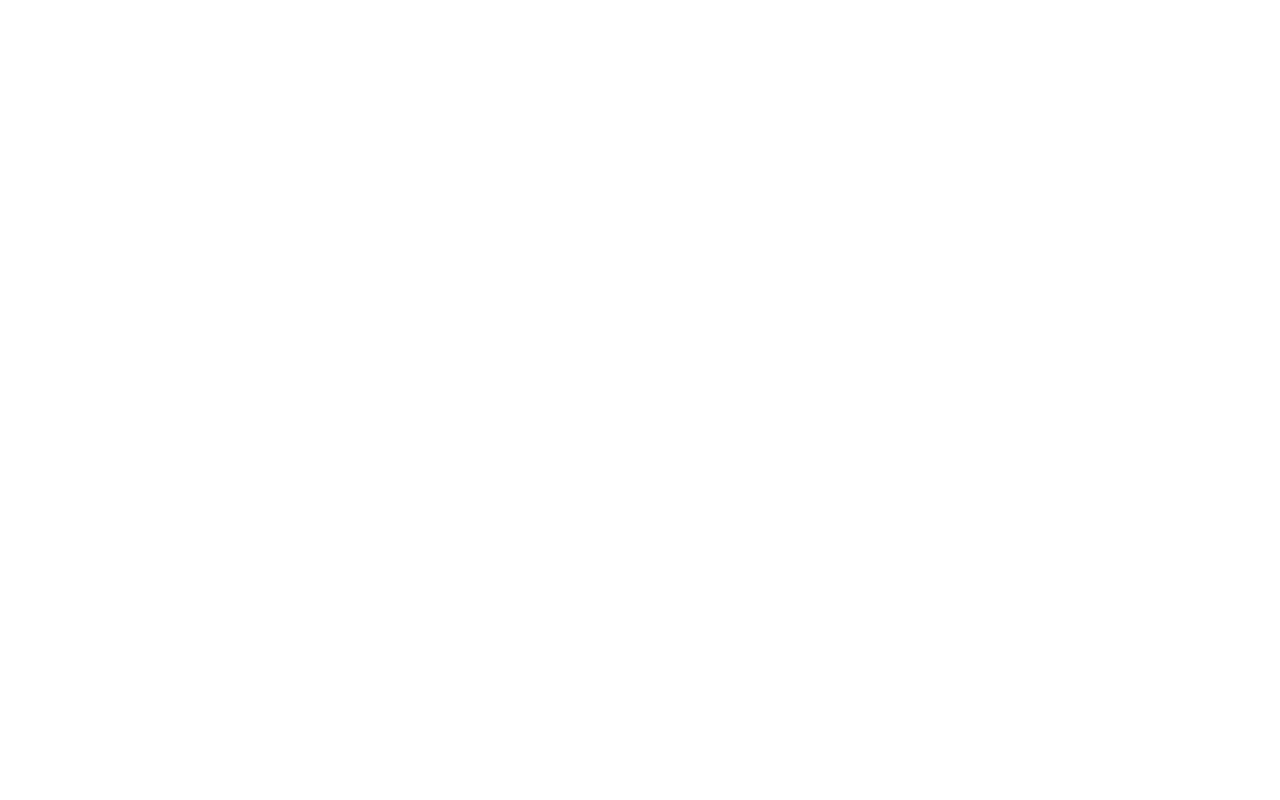
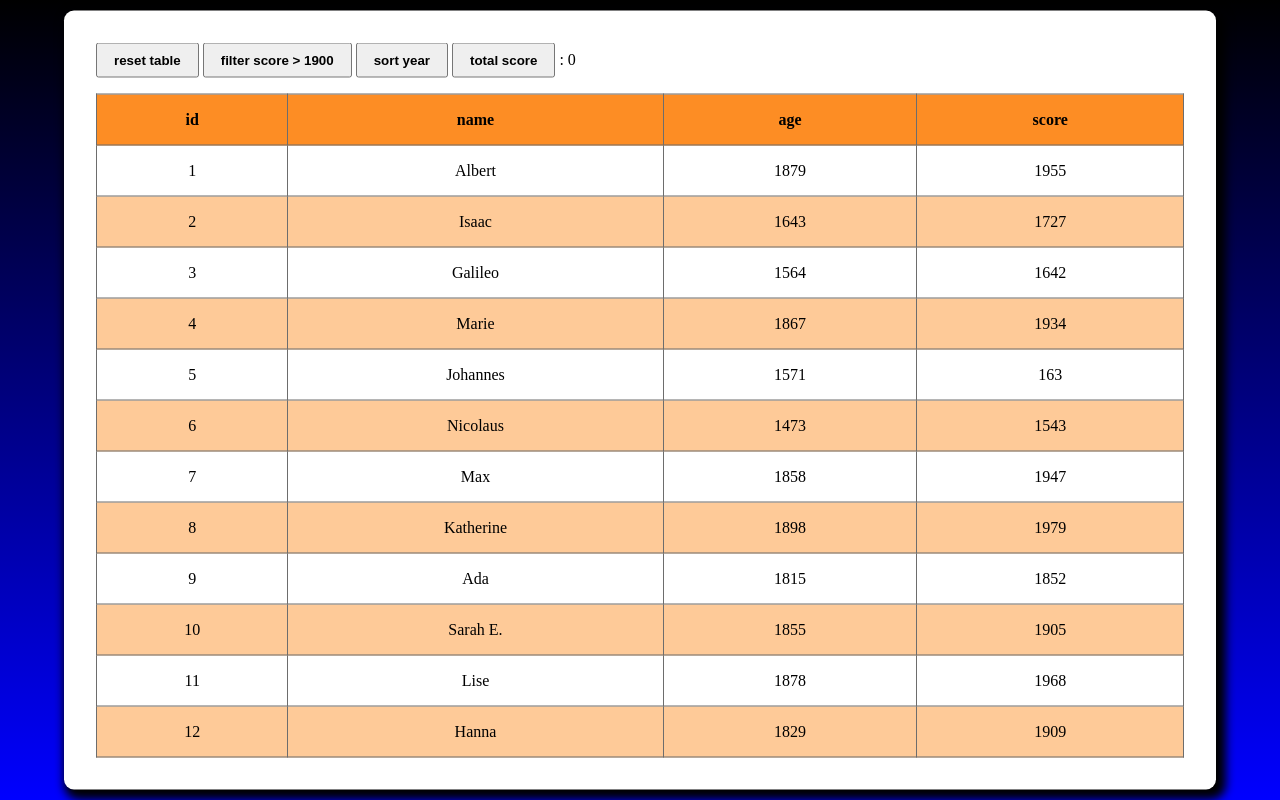
Before and after one commit to BinhNguyen3790/array-cardio, a plain HTML site: page index.html in a window 1280 px wide. Drawn offline with Linux system fonts and the light colour scheme.

Commit message:
finish project

```diff
--- a/index.html
+++ b/index.html
@@ -7,27 +7,27 @@
     <link rel="stylesheet" href="styles.css" />
   </head>
   <body>
+    <div class="boxTable">
+      <div class="tableCt">
+        <div class="actions">
+          <button type="button" id="reset">reset table</button>
+          <button type="button" id="score">filter score > 1900</button>
+          <button type="button" id="sort">sort year</button>
+          <button type="button" id="total">total score</button><span class="result">&nbsp;: 0</span>
+        </div>
         <table class="table">
           <thead>
             <tr>
-          <th></th>
-          <th></th>
-          <th></th>
+              <th>id</th>
+              <th>name</th>
+              <th>age</th>
+              <th>score</th>
             </tr>
           </thead>
-      <tbody>
-        <tr>
-          <td scope="row"></td>
-          <td></td>
-          <td></td>
-        </tr>
-        <tr>
-          <td scope="row"></td>
-          <td></td>
-          <td></td>
-        </tr>
-      </tbody>
+          <tbody></tbody>
         </table>
+      </div>
+    </div>
     <script src="index.js"></script>
   </body>
 </html>
--- a/index.js
+++ b/index.js
@@ -1 +1,85 @@
-console.log("asdf");
+var members = [
+  { id: 1, name: "Albert", year: 1879, score: 1955 },
+  { id: 2, name: "Isaac", year: 1643, score: 1727 },
+  { id: 3, name: "Galileo", year: 1564, score: 1642 },
+  { id: 4, name: "Marie", year: 1867, score: 1934 },
+  { id: 5, name: "Johannes", year: 1571, score: 163 },
+  { id: 6, name: "Nicolaus", year: 1473, score: 1543 },
+  { id: 7, name: "Max", year: 1858, score: 1947 },
+  { id: 8, name: "Katherine", year: 1898, score: 1979 },
+  { id: 9, name: "Ada", year: 1815, score: 1852 },
+  { id: 10, name: "Sarah E.", year: 1855, score: 1905 },
+  { id: 11, name: "Lise", year: 1878, score: 1968 },
+  { id: 12, name: "Hanna", year: 1829, score: 1909 },
+];
+
+// get button
+var tableElm = document.querySelector("tbody");
+var buttonReset = document.querySelector("#reset");
+var buttonFilter = document.querySelector("#score");
+var buttonSort = document.querySelector("#sort");
+var buttonTotal = document.querySelector("#total");
+var resultElm = document.querySelector(".result");
+
+// reset
+var backData = members;
+buttonReset.onclick = function () {
+  members = backData;
+  var sortId = members.sort((a, b) => {
+    if (a.id > b.id) {
+      return 1;
+    } else {
+      return -1;
+    }
+  });
+  renderElm(sortId);
+  resultElm.innerText = " : 0";
+};
+
+// reduce
+buttonTotal.onclick = function () {
+  var result = members.reduce((total, current) => {
+    return total + current.score;
+  }, 0);
+  resultElm.innerText = ` : ${result}`;
+};
+
+// filter
+buttonFilter.onclick = function () {
+  var largeScore = members.filter((member) => member.score > 1900);
+  members = largeScore;
+  renderElm(members);
+  var result = members.reduce((total, current) => {
+    return total + current.score;
+  }, 0);
+  resultElm.innerText = ` : ${result}`;
+};
+
+// sort
+buttonSort.onclick = function () {
+  var sortYear = members.sort((a, b) => {
+    if (a.year < b.year) {
+      return 1;
+    } else {
+      return -1;
+    }
+  });
+  renderElm(sortYear);
+};
+
+// map
+function renderElm(members) {
+  var memberElm = [];
+  members.map(function (member) {
+    memberElm.push(
+      `<tr>
+        <td>${member.id}</td>
+        <td>${member.name}</td>
+        <td>${member.year}</td>
+        <td>${member.score}</td>
+      </tr>`
+    );
+  });
+  tableElm.innerHTML = memberElm.join("");
+}
+renderElm(members);
--- a/styles.css
+++ b/styles.css
@@ -1,5 +1,49 @@
 * {
+  padding: 0;
   margin: 0;
-  padding: 0;
   box-sizing: border-box;
 }
+html {
+  background-image: linear-gradient(black, blue);
+}
+body .boxTable {
+  position: relative;
+  width: 100vw;
+  height: 100vh;
+}
+.actions {
+  margin-bottom: 1rem;
+}
+button {
+  cursor: pointer;
+  padding: 0.5rem 1rem;
+  font-weight: 700;
+}
+.tableCt {
+  width: 90vw;
+  background-color: #fff;
+  border-radius: 10px;
+  position: absolute;
+  left: 50%;
+  top: 50%;
+  transform: translate(-50%, -50%);
+  padding: 2rem;
+  box-shadow: 5px 5px 10px 5px #000;
+}
+.table {
+  border-collapse: collapse;
+  width: 100%;
+}
+.table th,
+.table tr,
+.table td {
+  padding: 1rem;
+  text-align: center;
+  border: 1px solid #6d6d6d;
+}
+.table th {
+  background-color: #fd8d24;
+}
+.table tr:nth-child(even) {
+  background-color: #fd8d2477;
+}
```
Lines whose indentation alone changed are shown as unchanged.
